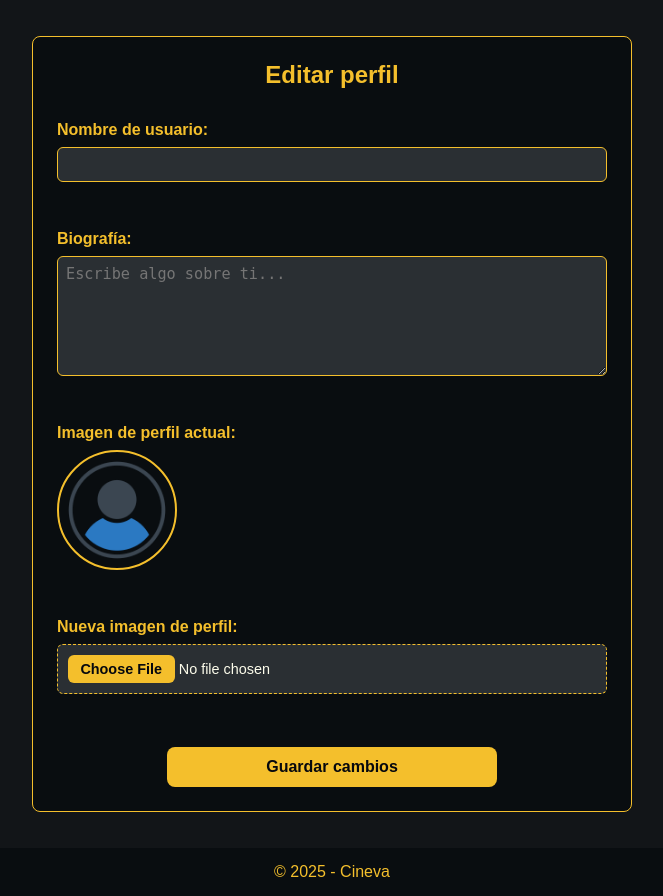
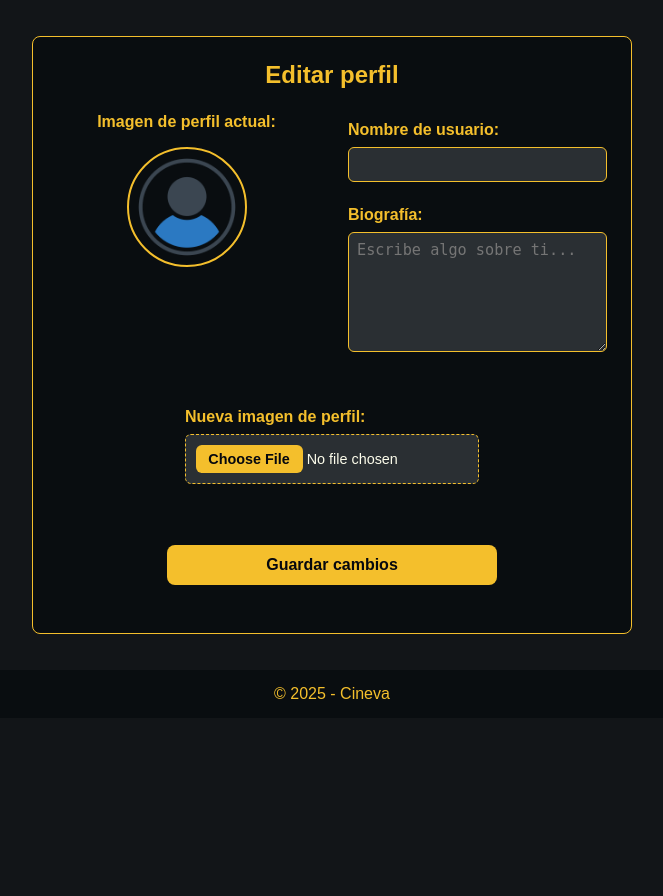
Before and after one commit to Juanpedrogomezespinosa/cineva, a PHP site: page /proyectos/usuarios/editar-perfil.php in a window 1280 px wide. Shown: the part 88-984 px from the top of the page, without its empty margins (308-971 px from the left). After the commit the page ends 787 px from the top, so only its background shows below. Run offline with PHP 8.4, Linux system fonts and the light colour scheme; the visitor is signed in with stand-in values (Sample User, id 1); data that the repository does not hold is empty.

Commit message:
editar perfil corregido

```diff
--- a/css/editar-perfil.css
+++ b/css/editar-perfil.css
@@ -131,3 +131,50 @@
 .url:hover {
   text-decoration: underline;
 }
+
+/* Formulario horizontal */
+.form-horizontal {
+  display: flex;
+  justify-content: space-between;
+  gap: 2rem;
+  margin-bottom: 1.5rem;
+  flex-wrap: wrap; /* Para que no se rompa en pantallas pequeñas */
+}
+
+.form-horizontal .columna {
+  flex: 1;
+  min-width: 200px;
+}
+
+.columna.izquierda,
+.columna.derecha {
+  display: flex;
+  flex-direction: column;
+  align-items: center;
+  justify-content: flex-start;
+}
+
+.avatar-actual {
+  width: 120px;
+  height: 120px;
+  border-radius: 50%;
+  border: 2px solid #f4bf2c;
+  object-fit: cover;
+  margin-top: 0.5rem;
+}
+
+.columna.centro .form-group {
+  margin-bottom: 1rem;
+}
+
+.form-horizontal label {
+  font-weight: bold;
+  color: #f4bf2c;
+  margin-bottom: 0.5rem;
+  display: block;
+}
+
+.form-actions {
+  text-align: center;
+  width: 100%;
+}
--- a/usuarios/editar-perfil.php
+++ b/usuarios/editar-perfil.php
@@ -28,31 +28,35 @@
     <div class="container-agregar">
         <h1>Editar perfil</h1>
 
-        <form action="procesar-editar-perfil.php" method="POST" enctype="multipart/form-data" class="form-vertical">
-            <!-- Nombre -->
+        <form action="procesar-editar-perfil.php" method="POST" enctype="multipart/form-data" class="form-horizontal">
+
+            <!-- Imagen actual -->
+            <div class="columna izquierda">
+                <label>Imagen de perfil actual:</label>
+                <img src="<?php echo APP_URL . 'img/avatars/' . htmlspecialchars($avatar, ENT_QUOTES, 'UTF-8'); ?>"
+                     alt="Avatar de <?php echo htmlspecialchars($usuario['nombre'], ENT_QUOTES, 'UTF-8'); ?>"
+                     class="avatar-actual">
+            </div>
+
+            <!-- Nombre + Biografía -->
+            <div class="columna centro">
                 <div class="form-group">
                     <label for="nombre">Nombre de usuario:</label>
                     <input type="text" name="nombre" id="nombre" value="<?php echo htmlspecialchars($usuario['nombre'], ENT_QUOTES, 'UTF-8'); ?>" required>
                 </div>
 
-            <!-- Biografía -->
                 <div class="form-group">
                     <label for="biografia">Biografía:</label>
                     <textarea name="biografia" id="biografia" maxlength="300" placeholder="Escribe algo sobre ti..."><?php echo htmlspecialchars($biografia, ENT_QUOTES, 'UTF-8'); ?></textarea>
                 </div>
-
-            <!-- Imagen actual -->
-            <div class="form-group">
-                <label>Imagen de perfil actual:</label>
-                <img src="<?php echo APP_URL . 'img/avatars/' . htmlspecialchars($avatar, ENT_QUOTES, 'UTF-8'); ?>"
-                     alt="Avatar de <?php echo htmlspecialchars($usuario['nombre'], ENT_QUOTES, 'UTF-8'); ?>"
-                     width="120" style="border-radius:50%; border:2px solid #f4bf2c;">
             </div>
 
             <!-- Nueva imagen -->
+            <div class="columna derecha">
                 <div class="form-group">
                     <label for="avatar">Nueva imagen de perfil:</label>
                     <input type="file" name="avatar" id="avatar" accept="image/*">
+                </div>
             </div>
 
             <!-- Botón -->
```
Also changed, not shown: img/avatars/avatar_1_1758712766.png (added), img/avatars/avatar_1_1758712782.jpg (added). Lines whose indentation alone changed are shown as unchanged.
